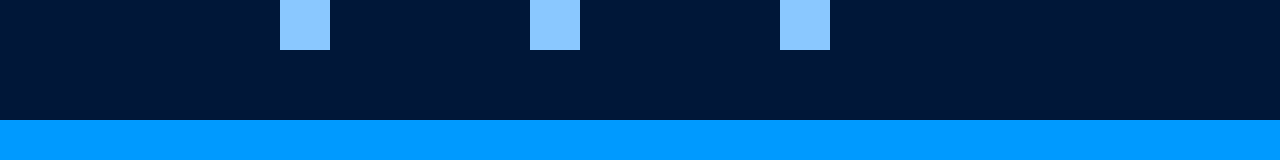
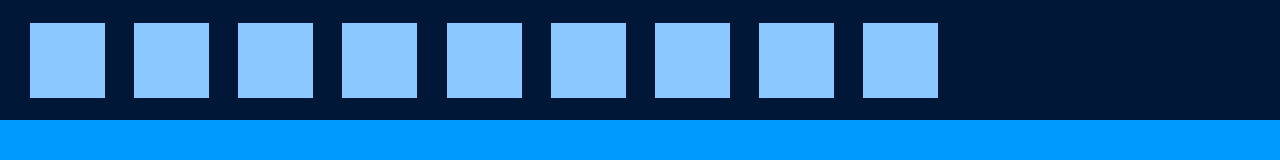
Before and after one commit to edmilsonrobson/Persona-3-Fusion-Calculator, a website: page index.html in a window 1280 px wide. Drawn offline with nearby package versions, Linux system fonts and the light colour scheme.

Commit message:
Basic element weakness grid using table display

```diff
--- a/css/persona3.css
+++ b/css/persona3.css
@@ -1,27 +1,36 @@
 body{
     background-color: #009AFF;
     color: #00255E;
+    margin: 0px;
+    padding: 0px;
 }
 
 .dark-box{
     background-color: #001738;
     height: 120px;
     width: 100%;
-    margin: 0px;
+
+    display: table;
+
 }
 
-.weakness-list{
-    margin: 0 20%;
-}
+
 
 .light{
     background-color: #8AC8FF
 }
 
+
 .square{
-    margin: 0px;
+    margin: 0 auto;
     padding: 0px;
-    width: 50px;
-    height: 50px;
+    width: 75px;
+    height: 75px;
 
 }
+
+.weakness-list{
+
+    display: table-cell;
+    vertical-align: middle;
+}
--- a/index.html
+++ b/index.html
@@ -14,17 +14,33 @@
 
         <div class="dark-box container">
             <div class="row weakness-list">
-                <div class="col-xs-4">
+                <div class="col-lg-1 col-md-2 col-xs-4">
                     <div class="square light"></div>
                 </div>
-                <div class="col-xs-4">
+                <div class="col-lg-1 col-md-2 col-xs-4">
                     <div class="square light"></div>
                 </div>
-                <div class="col-xs-4">
+                <div class="col-lg-1 col-md-2 col-xs-4">
                     <div class="square light"></div>
                 </div>
-
-
+                <div class="col-lg-1 col-md-2 col-xs-4">
+                    <div class="square light"></div>
+                </div>
+                <div class="col-lg-1 col-md-2 col-xs-4">
+                    <div class="square light"></div>
+                </div>
+                <div class="col-lg-1 col-md-2 col-xs-4">
+                    <div class="square light"></div>
+                </div>
+                <div class="col-lg-1 col-md-2 col-xs-4">
+                    <div class="square light"></div>
+                </div>
+                <div class="col-lg-1 col-md-2 col-xs-4">
+                    <div class="square light"></div>
+                </div>
+                <div class="col-lg-1 col-md-2 col-xs-4">
+                    <div class="square light"></div>
+                </div>
             </div>
         </div>
 
```
Lines whose indentation alone changed are shown as unchanged.
